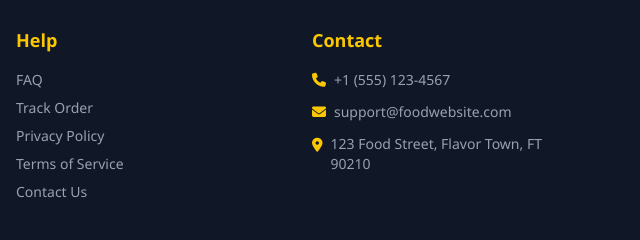
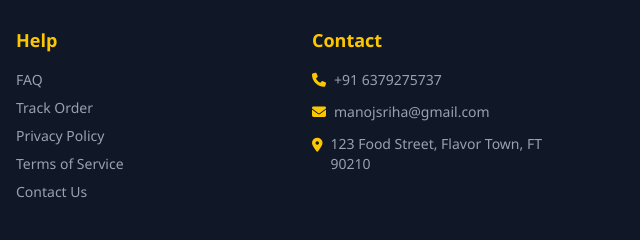
Before and after one commit to Manoj132508/food-website, a plain HTML site: page index.html in a window 1280 px wide. Shown: the part 2854-3094 px from the top of the page, 640-1280 px from the left. Drawn offline with nearby package versions, Linux system fonts and the light colour scheme.

Commit message:
details changed

```diff
--- a/index.html
+++ b/index.html
@@ -360,8 +360,8 @@
                 <div>
                     <h3 class="font-bold text-lg mb-4 text-yellow-400">Contact</h3>
                     <ul class="space-y-3 text-gray-400 text-sm">
-                        <li class="flex items-center gap-2"><i class="fa-solid fa-phone text-yellow-400"></i> +1 (555) 123-4567</li>
-                        <li class="flex items-center gap-2"><i class="fa-solid fa-envelope text-yellow-400"></i> support@foodwebsite.com</li>
+                        <li class="flex items-center gap-2"><i class="fa-solid fa-phone text-yellow-400"></i> +91 6379275737</li>
+                        <li class="flex items-center gap-2"><i class="fa-solid fa-envelope text-yellow-400"></i> manojsriha@gmail.com</li>
                         <li class="flex items-start gap-2"><i class="fa-solid fa-location-dot text-yellow-400 mt-1"></i> 123 Food Street, Flavor Town, FT 90210</li>
                     </ul>
                 </div>
```
